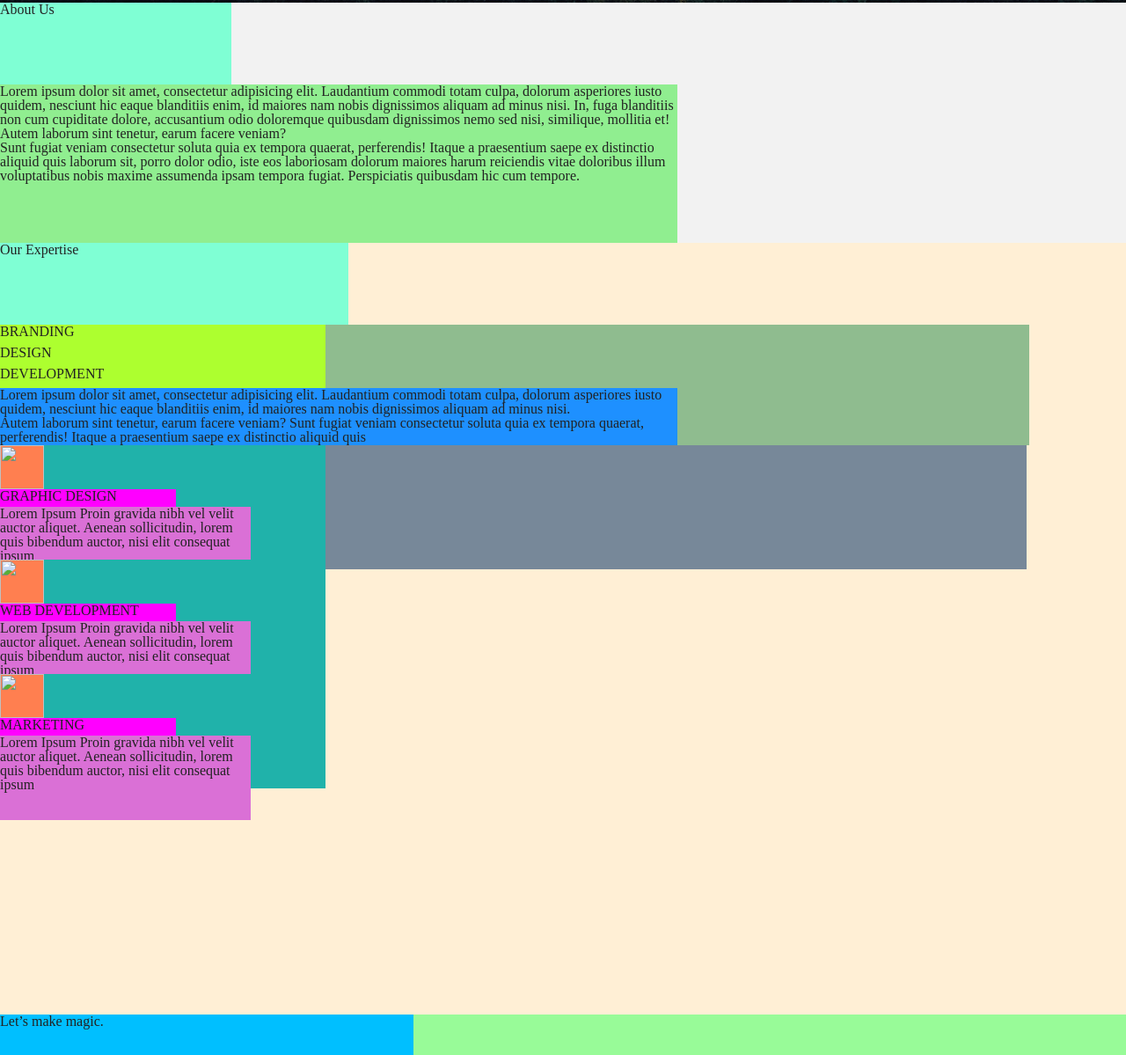
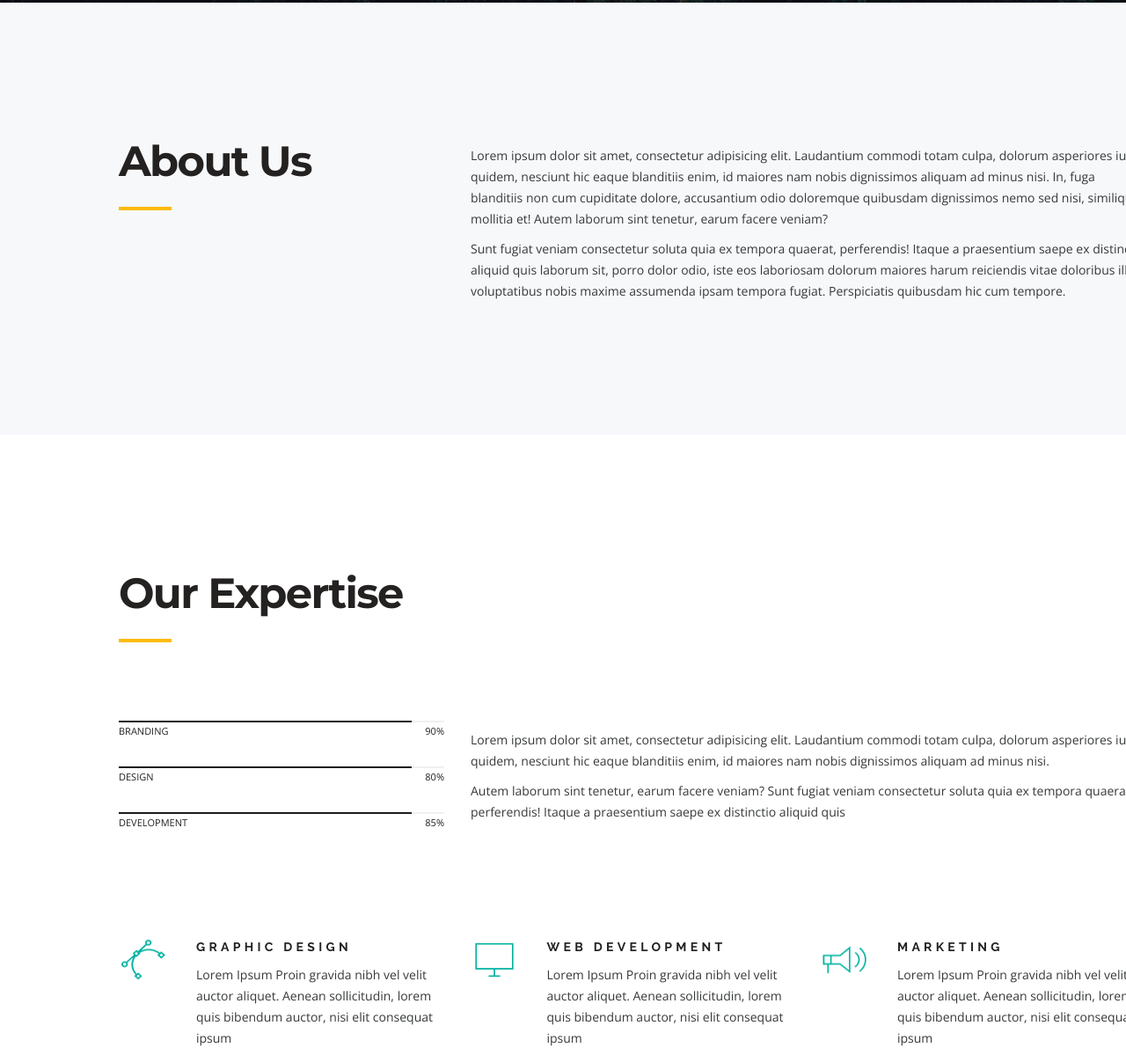
Before and after one commit to kodvmeshke/oxygen, a plain HTML site: page index.html in a window 1280 px wide. Shown: the part 749-1948 px from the top of the page at 88% size. Drawn offline with nearby package versions, Linux system fonts and the light colour scheme.

Commit message:
Work has begun on the block "portfolio"

```diff
--- a/css/style.css
+++ b/css/style.css
@@ -39,7 +39,7 @@ body {
   gap: 40px;
 }
 
-.menu__list-item {}
+/* .menu__list-item {} */
 
 .menu__link {
   font-family: 'Raleway', sans-serif;
@@ -103,104 +103,202 @@ body {
   margin: 0 auto;
   background-image: url(/img/mouse.png);
 }
-**************************************************
+
 .about {
+  position: relative;
   width: 1440px;
   height: 491px;
-
   margin: 0 auto;
-  background-color: khaki;
+  background-color: #f6f8fa;
 }
 
 /* .about__inner {} */
 
 .about__title {
-  width: 263px;
-  height: 93px;
+  position: absolute;
+  top: 143px;
+  left: 135px;
+  width: 344px;
+  height: 75px;
+  font-family: 'Montserrat', sans-serif;
+  font-size: 48px;
+  font-weight: bold;
+  line-height: 75px;
+  letter-spacing: -1.65px;
+  color: #242121;
+}
 
-  background-color: aquamarine;
+.about__title--line {
+  position: absolute;
+  top: 143px;
+  left: 135px;
+  width: 60px;
+  height: 89px;
+  border-bottom: 4px solid #fcbb08;
 }
 
 .about__text {
+  position: absolute;
+  top: 152px;
+  left: 535px;
   width: 770px;
-  height: 180px;
+  height: 200px;
+  font-family: 'Open Sans', sans-serif;
+  font-size: 14px;
+  line-height: 24px;
+  color: #373a39;
+}
 
-  background-color: lightgreen;
+.about__text--paragraph {
+  margin: 10px 0;
 }
 
 .expertise {
+  position: relative;
   width: 1440px;
   height: 877px;
-
   margin: 0 auto;
-  background-color: papayawhip;
+  background-color: #fff;
 }
 
 .expertise__title {
+  position: absolute;
+  top: 143px;
+  left: 135px;
   width: 396px;
   height: 93px;
+  font-family: 'Montserrat', sans-serif;
+  font-size: 48px;
+  font-weight: bold;
+  line-height: 75px;
+  letter-spacing: -1.65px;
+  color: #242121;
+}
 
-  background-color: aquamarine;
+.expertise__title--line {
+  position: absolute;
+  top: 143px;
+  left: 135px;
+  width: 60px;
+  height: 89px;
+  border-bottom: 4px solid #fcbb08;
 }
 
 .expertise__content {
+  position: relative;
+  top: 325px;
+  left: 135px;
   width: 1170px;
   height: 137px;
-
-  background-color: darkseagreen;
 }
 
-/* .expertise__content-items {} */
+.expertise__content-items {
+  display: flex;
+  flex-direction: column;
+  gap: 28px;
+}
 
 .expertise__content-item {
   width: 370px;
   height: 24px;
+}
 
-  background-color: greenyellow;
+.expertise__content-line {
+  display: flex;
+  flex-direction: row;
+  justify-content: space-between;
+}
+
+.expertise__content-line--available {
+  width: calc(90%);
+  border-bottom: 2px solid #1d1d1d;
+}
+
+.expertise__content-line--not-available {
+  width: calc(100% - 90%);
+  border-bottom: 2px solid #f0f0f0;
+}
+
+.expertise__content-item-text {
+  display: flex;
+  flex-direction: row;
+  justify-content: space-between;
+}
+
+.expertise__content-item-text--title {
+  font-family: 'Open Sans', sans-serif;
+  font-size: 11px;
+  line-height: 20px;
+}
+
+.expertise__content-item-text--percent {
+  width: calc(100% - 90%);
+  text-align: right;
+  font-family: 'Open Sans', sans-serif;
+  font-size: 11px;
+  line-height: 20px;
 }
 
 .expertise__content-text {
+  position: absolute;
   width: 770px;
-  height: 108px;
+  height: 120px;
+  top: 0;
+  left: 400px;
+  font-family: 'Open Sans', sans-serif;
+  font-size: 14px;
+  line-height: 24px;
+  color: #373a39;
+}
 
-  background-color: dodgerblue;
+.expertise__text--paragraph {
+  margin: 10px 0;
 }
 
 .expertise__items {
+  display: flex;
+  flex-direction: row;
+  justify-content: space-between;
+  position: absolute;
+  top: 572px;
+  left: 138px;
   width: 1167px;
   height: 141px;
-
-  background-color: lightslategrey;
 }
 
 .expertise_item {
+  display: flex;
+  flex-direction: row;
+  justify-content: space-between;
   width: 370px;
   height: 130px;
-
-  background-color: lightseagreen;
 }
 
 .expertise__item-img {
   width: 50px;
   height: 50px;
-
-  background-color: coral;
 }
 
 /* .expertise__item-box {} */
 
 .expertise__item-title {
-  width: 200px;
+  font-family: 'Raleway', sans-serif;
+  font-size: 14px;
+  font-weight: bold;
+  letter-spacing: 4.29px;
+  line-height: 20px;
+  width: 285px;
   height: 20px;
-
-  background-color: fuchsia;
 }
 
 .expertise__item-text {
+  font-family: 'Open Sans', sans-serif;
+  font-size: 14px;
+  line-height: 24px;
+  color: #373a39;
   width: 285px;
   height: 96px;
-
-  background-color: orchid;
+  margin-top: 10px;
 }
 
 .features {
@@ -208,59 +306,101 @@ body {
   height: 840px;
 
   margin: 0 auto;
-  background-color: palegreen;
+  background: url(/img/img.jpg) no-repeat;
+  background-color: #f6f8fa;
 }
 
 .features__inner {
+  position: relative;
+  top: 101px;
+  left: 835px;
   width: 470px;
-  height: 559px;
-
-  background-color: hotpink;
+  height: 600px;
 }
 
 .features__title {
+  font-family: 'Montserrat', sans-serif;
+  font-size: 60px;
+  font-weight: bold;
+  line-height: 75px;
+  letter-spacing: -1.65px;
+  color: #242121;
   width: 470px;
   height: 168px;
+}
 
-  background-color: deepskyblue;
+.features__title--line {
+  position: absolute;
+  top: 0;
+  left: 0;
+  width: 60px;
+  height: 164px;
+  border-bottom: 4px solid #fcbb08;
 }
 
 .features__text {
+  position: absolute;
+  top: 230px;
   width: 470px;
-  height: 324px;
+  height: 350px;
+  font-family: 'Open Sans', sans-serif;
+  font-size: 14px;
+  line-height: 24px;
+  color: #373a39;
+}
 
-  background-color: lawngreen;
+.expertise__text--paragraph {
+  margin: 10px 0;
 }
 
 .portfolio {
   width: 1440px;
   height: 1420px;
-
   margin: 0 auto;
-  background-color: lightgreen;
+  background-color: #fff;
 }
 
-/* .portfolio__head {} */
+.portfolio__head {
+position: relative;
+}
 
 .portfolio__title {
-  width: 252px;
+  font-family: 'Montserrat', sans-serif;
+  font-size: 60px;
+  font-weight: bold;
+  line-height: 75px;
+  letter-spacing: -1.65px;
+  color: #242121;
+  position: absolute;
+  top: 139px;
+  left: 135px;
+  width: 260px;
   height: 94px;
-
-  margin: 0 auto;
-  border: 1px solid red;
 }
 
-.portfolio__buttons {
-  width: 566px;
-  height: 33px;
-
-  margin: 0 auto;
-  border: 1px solid red;
+.porfolio__title--line {
+  position: absolute;
+  top: 139px;
+  left: 135px;
+  width: 60px;
+  height: 90px;
+  border-bottom: 4px solid #fcbb08;
 }
 
-/* .portfolio__btn {} */
+.portfolio__menu {
+  position: absolute;
+  top: 170px;
+  right: 131px;
+}
 
-/* .portfolio__items {} */
+.portfolio__items {
+  position: relative;
+  top: 336px;
+  width: 1440px;
+  height: 912px;
+
+  background-color: lightcoral;
+}
 
 /* .portfolio__item-img {} */
 
@@ -269,11 +409,17 @@ body {
 /* .portfolio__item-descr {} */
 
 .portfolio__btn-all {
+  position: relative;
+  top: 408px;
   width: 1440px;
   height: 100px;
-
-  margin: 0 auto;
-  border: 1px solid red;
+  font-family: 'Montserrat', sans-serif;
+  font-size: 14px;
+  font-weight: bold;
+  letter-spacing: 1.2px;
+  color: #242121;
+  background-color: #f6f8fa;
+  border: none;
 }
 
 .video {
--- a/index.html
+++ b/index.html
@@ -8,9 +8,9 @@
   <title>OXYGEN</title>
   <link rel="stylesheet" href="/css/reset.css">
   <link rel="stylesheet" href="/css/style.css">
-  <link rel="preconnect" href="https://fonts.googleapis.com">
-  <link rel="preconnect" href="https://fonts.gstatic.com" crossorigin>
-  <link rel="stylesheet" href="https://fonts.googleapis.com/css2?family=Montserrat:wght@700&family=Raleway:wght@700&display=swap">
+  <!-- <link rel="preconnect" href="https://fonts.googleapis.com">
+  <link rel="preconnect" href="https://fonts.gstatic.com" crossorigin> -->
+  <link rel="stylesheet" href="https://fonts.googleapis.com/css2?family=Montserrat:wght@700&family=Open+Sans:wght@300&family=Raleway:wght@700&display=swap">
 </head>
 
 <body>
@@ -53,9 +53,7 @@
         <div class="header__content-inner">
           <h1 class="header__content-title">OXYGEN</h1>
           <p class="header__content-discription">STARTER UI KIT</p>
-          <div class="header__content-decor">
-            <!-- <img src="img/mouse.png" alt=""> -->
-          </div>
+          <div class="header__content-decor"></div>
         </div>
       </div>
     </div>
@@ -64,14 +62,15 @@
     <div class="container">
       <div class="about__inner">
         <div class="about__title">About Us</div>
+        <div class="about__title--line"></div>
         <div class="about__text">
-          <p>
+          <p class="about__text--paragraph">
             Lorem ipsum dolor sit amet, consectetur adipisicing elit. Laudantium commodi totam culpa, dolorum asperiores
             iusto quidem, nesciunt hic eaque blanditiis enim, id maiores nam nobis dignissimos aliquam ad minus nisi.
             In, fuga blanditiis non cum cupiditate dolore, accusantium odio doloremque quibusdam dignissimos nemo sed
             nisi, similique, mollitia et! Autem laborum sint tenetur, earum facere veniam?
           </p>
-          <p>
+          <p class="about__text--paragraph">
             Sunt fugiat veniam consectetur soluta quia ex tempora quaerat, perferendis! Itaque a praesentium saepe ex
             distinctio aliquid quis laborum sit, porro dolor odio, iste eos laboriosam dolorum maiores harum reiciendis
             vitae doloribus illum voluptatibus nobis maxime assumenda ipsam tempora fugiat. Perspiciatis quibusdam hic
@@ -84,18 +83,46 @@
   <section class="expertise">
     <div class="container">
       <div class="expertise__title">Our Expertise</div>
+      <div class="expertise__title--line"></div>
       <div class="expertise__content">
         <div class="expertise__content-items">
-          <div class="expertise__content-item">BRANDING</div>
-          <div class="expertise__content-item">DESIGN</div>
-          <div class="expertise__content-item">DEVELOPMENT</div>
+          <div class="expertise__content-item">
+            <div class="expertise__content-line">
+              <div class="expertise__content-line--available"></div>
+              <div class="expertise__content-line--not-available"></div>
+            </div>
+            <div class="expertise__content-item-text">
+              <div class="expertise__content-item-text--title">BRANDING</div>
+              <div class="expertise__content-item-text--percent">90%</div>
+            </div>
+          </div>
+          <div class="expertise__content-item">
+            <div class="expertise__content-line">
+              <div class="expertise__content-line--available"></div>
+              <div class="expertise__content-line--not-available"></div>
+            </div>
+            <div class="expertise__content-item-text">
+              <div class="expertise__content-item-text--title">DESIGN</div>
+              <div class="expertise__content-item-text--percent">80%</div>
+            </div>
+          </div>
+          <div class="expertise__content-item">
+            <div class="expertise__content-line">
+              <div class="expertise__content-line--available"></div>
+              <div class="expertise__content-line--not-available"></div>
+            </div>
+            <div class="expertise__content-item-text">
+              <div class="expertise__content-item-text--title">DEVELOPMENT</div>
+              <div class="expertise__content-item-text--percent">85%</div>
+            </div>
+          </div>
         </div>
         <div class="expertise__content-text">
-          <p>
+          <p class="expertise__text--paragraph">
             Lorem ipsum dolor sit amet, consectetur adipisicing elit. Laudantium commodi totam culpa, dolorum asperiores
             iusto quidem, nesciunt hic eaque blanditiis enim, id maiores nam nobis dignissimos aliquam ad minus nisi.
           </p>
-          <p>
+          <p class="expertise__text--paragraph">
             Autem laborum sint tenetur, earum facere veniam? Sunt fugiat veniam consectetur soluta quia ex tempora
             quaerat, perferendis! Itaque a praesentium saepe ex distinctio aliquid quis
           </p>
@@ -103,7 +130,7 @@
       </div>
       <div class="expertise__items">
         <div class="expertise_item">
-          <img class="expertise__item-img" src="" alt="">
+          <img class="expertise__item-img" src="/img/vector.png" alt="#">
           <div class="expertise__item-box">
             <div class="expertise__item-title">GRAPHIC DESIGN</div>
             <div class="expertise__item-text">
@@ -113,7 +140,7 @@
           </div>
         </div>
         <div class="expertise_item">
-          <img class="expertise__item-img" src="" alt="">
+          <img class="expertise__item-img" src="/img/monitor.png" alt="#">
           <div class="expertise__item-box">
             <div class="expertise__item-title">WEB DEVELOPMENT</div>
             <div class="expertise__item-text">
@@ -123,7 +150,7 @@
           </div>
         </div>
         <div class="expertise_item">
-          <img class="expertise__item-img" src="" alt="">
+          <img class="expertise__item-img" src="/img/speaker copy.png" alt="#">
           <div class="expertise__item-box">
             <div class="expertise__item-title">MARKETING</div>
             <div class="expertise__item-text">
@@ -139,14 +166,15 @@
     <div class="container">
       <div class="features__inner">
         <div class="features__title">Let’s make magic.</div>
+        <div class="features__title--line"></div>
         <div class="features__text">
-          <p>
+          <p class="expertise__text--paragraph">
             Lorem ipsum dolor sit amet, consectetur adipisicing elit. Libero veniam odio itaque. Molestiae aut dicta
             accusantium quod, modi ad alias enim dolor delectus iusto! Inventore tempora labore nobis doloribus optio
             nulla sit corrupti nostrum, tempore debitis pariatur minus maiores velit, autem ex eum distinctio error
             fugit. Itaque voluptatum quam veritatis fuga impedit nulla dolor.
           </p>
-          <p>
+          <p class="expertise__text--paragraph">
             Nam dignissimos, ratione odit doloribus cum porro, aut. Ipsum nisi odio voluptatum, et, reprehenderit
             accusamus, est provident debitis dicta ullam esse assumenda, odit? Alias architecto enim pariatur libero
             ipsam mollitia maiores minus quibusdam numquam perspiciatis eveniet sit dolores eligendi inventore, ea
@@ -161,12 +189,27 @@
     <div class="container">
       <div class="portfolio__head">
         <div class="portfolio__title">Portfolio</div>
-        <div class="portfolio__buttons">
-          <button class="portfolio__btn">ALL</button>
-          <button class="portfolio__btn">BRANDING</button>
-          <button class="portfolio__btn">BRANDING</button>
-          <button class="portfolio__btn">PHOTOGRAPHY</button>
-          <button class="portfolio__btn">ILLUSTRATION</button>
+        <div class="porfolio__title--line"></div>
+        <div class="portfolio__menu">
+          <nav class="menu">
+            <ul class="menu__list">
+              <li class="menu__list-item">
+                <a class="menu__link menu__link--active" href="#">ALL</a>
+              </li>
+              <li class="menu__list-item">
+                <a class="menu__link" href="#">BRANDING</a>
+              </li>
+              <li class="menu__list-item">
+                <a class="menu__link" href="#">BRANDING</a>
+              </li>
+              <li class="menu__list-item">
+                <a class="menu__link" href="#">PHOTOGRAPHY</a>
+              </li>
+              <li class="menu__list-item">
+                <a class="menu__link" href="#">ILLUSTRATION</a>
+              </li>
+            </ul>
+          </nav>
         </div>
       </div>
       <div class="portfolio__items">
```
Also changed, not shown: img/Arrows.png (added), img/arrow-left.png (added), img/monitor.png (added), img/speaker copy.png (added), img/vector.png (added).
